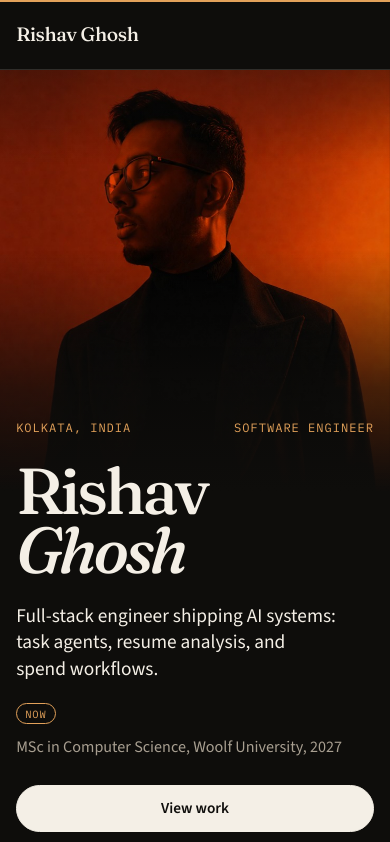
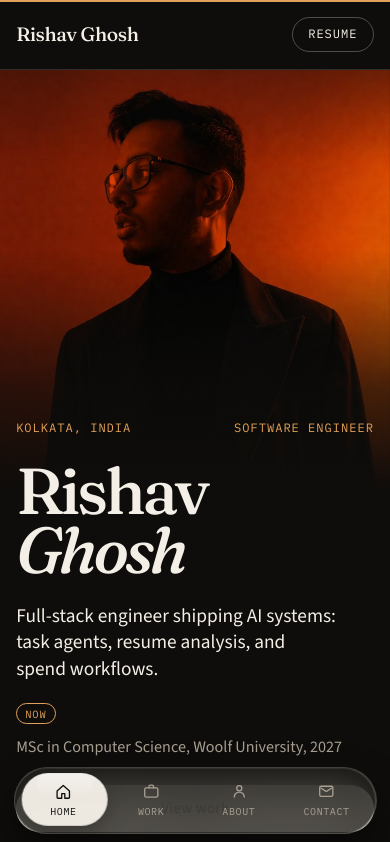
Before and after one commit to RishavGhosh7/Final-Portfolio, a React (Vite) app: page / in a window 390 px wide. Shown: the top 842 px of the page. Built offline with nearby package versions, Linux system fonts and the light colour scheme.

Commit message:
Add iOS-style liquid bottom dock for mobile
Co-authored-by: Cursor <cursoragent@cursor.com>

```diff
--- a/src/components/Nav.jsx
+++ b/src/components/Nav.jsx
@@ -1,14 +1,49 @@
-import { AnimatePresence, LayoutGroup, motion, useReducedMotion } from "framer-motion";
-import { useEffect, useLayoutEffect, useRef, useState } from "react";
+import { LayoutGroup, motion, useReducedMotion } from "framer-motion";
+import { useLayoutEffect, useRef, useState } from "react";
 import { Link, NavLink, useLocation } from "react-router";
 import { profile } from "../data/profile.js";
-import { ease } from "./motion.js";
 
 const links = [
-  { to: "/", label: "Home", end: true },
-  { to: "/projects", label: "Work" },
-  { to: "/about", label: "About" },
-  { to: "/contact", label: "Contact" },
+  {
+    to: "/",
+    label: "Home",
+    end: true,
+    icon: (
+      <svg viewBox="0 0 24 24" aria-hidden="true">
+        <path d="M4 11.5 12 4.5l8 7V20a1 1 0 0 1-1 1h-5v-6H10v6H5a1 1 0 0 1-1-1z" />
+      </svg>
+    ),
+  },
+  {
+    to: "/projects",
+    label: "Work",
+    icon: (
+      <svg viewBox="0 0 24 24" aria-hidden="true">
+        <rect x="3.5" y="7.5" width="17" height="12" rx="2" />
+        <path d="M9 7.5V6a2 2 0 0 1 2-2h2a2 2 0 0 1 2 2v1.5" />
+      </svg>
+    ),
+  },
+  {
+    to: "/about",
+    label: "About",
+    icon: (
+      <svg viewBox="0 0 24 24" aria-hidden="true">
+        <circle cx="12" cy="8" r="3.25" />
+        <path d="M5.5 19.5a6.5 6.5 0 0 1 13 0" />
+      </svg>
+    ),
+  },
+  {
+    to: "/contact",
+    label: "Contact",
+    icon: (
+      <svg viewBox="0 0 24 24" aria-hidden="true">
+        <rect x="3.5" y="5.5" width="17" height="13" rx="2" />
+        <path d="m5.5 8 5.7 3.8a1.5 1.5 0 0 0 1.6 0L18.5 8" />
+      </svg>
+    ),
+  },
 ];
 
 const liquidSpring = { type: "spring", stiffness: 380, damping: 28, mass: 0.7 };
@@ -18,7 +53,7 @@ function isActivePath(pathname, link) {
   return pathname === link.to || pathname.startsWith(`${link.to}/`);
 }
 
-function LiquidNav({ pathname }) {
+function LiquidSwitcher({ pathname, className, ariaLabel, showIcons = false, enableHover = true }) {
   const reduceMotion = useReducedMotion();
   const trackRef = useRef(null);
   const itemRefs = useRef([]);
@@ -29,7 +64,7 @@ function LiquidNav({ pathname }) {
     0,
     links.findIndex((link) => isActivePath(pathname, link)),
   );
-  const targetIndex = hoverIndex ?? activeIndex;
+  const targetIndex = enableHover ? (hoverIndex ?? activeIndex) : activeIndex;
 
   useLayoutEffect(() => {
     const track = trackRef.current;
@@ -49,14 +84,14 @@ function LiquidNav({ pathname }) {
     update();
     window.addEventListener("resize", update);
     return () => window.removeEventListener("resize", update);
-  }, [targetIndex, pathname]);
+  }, [targetIndex, pathname, showIcons]);
 
   return (
     <nav
-      className="nav-desktop"
-      aria-label="Primary"
+      className={className}
+      aria-label={ariaLabel}
       ref={trackRef}
-      onMouseLeave={() => setHoverIndex(null)}
+      onMouseLeave={enableHover ? () => setHoverIndex(null) : undefined}
     >
       <div className="nav-switcher">
         <motion.span
@@ -69,7 +104,7 @@ function LiquidNav({ pathname }) {
                   x: pill.x,
                   width: pill.width,
                   opacity: 1,
-                  scaleY: hoverIndex !== null && hoverIndex !== activeIndex ? 0.92 : 1,
+                  scaleY: enableHover && hoverIndex !== null && hoverIndex !== activeIndex ? 0.92 : 1,
                 }
               : { opacity: 0 }
           }
@@ -89,121 +124,62 @@ function LiquidNav({ pathname }) {
               ref={(node) => {
                 itemRefs.current[index] = node;
               }}
-              onMouseEnter={() => setHoverIndex(index)}
-              onFocus={() => setHoverIndex(index)}
-              onBlur={() => setHoverIndex(null)}
+              onMouseEnter={enableHover ? () => setHoverIndex(index) : undefined}
+              onFocus={enableHover ? () => setHoverIndex(index) : undefined}
+              onBlur={enableHover ? () => setHoverIndex(null) : undefined}
             >
+              {showIcons ? <span className="nav-icon">{link.icon}</span> : null}
               <span className="nav-label">{link.label}</span>
             </NavLink>
           );
         })}
       </div>
-
-      <a className="nav-resume" href={profile.resume} download>
-        Resume
-      </a>
     </nav>
   );
 }
 
 export default function Nav() {
   const { pathname } = useLocation();
-  const [openOn, setOpenOn] = useState(null);
-  const open = openOn === pathname;
-  const setOpen = (value) => setOpenOn(value ? pathname : null);
-
-  useEffect(() => {
-    if (!open) return undefined;
-    const onKey = (event) => {
-      if (event.key === "Escape") setOpenOn(null);
-    };
-    document.body.style.overflow = "hidden";
-    window.addEventListener("keydown", onKey);
-    return () => {
-      document.body.style.overflow = "";
-      window.removeEventListener("keydown", onKey);
-    };
-  }, [open]);
 
   return (
+    <>
       <header className="nav">
         <div className="wrap nav-inner">
           <Link className="wordmark" to="/">
             Rishav Ghosh
           </Link>
 
-        <LayoutGroup>
-          <LiquidNav pathname={pathname} />
+          <LayoutGroup id="desktop-nav">
+            <div className="nav-desktop-wrap">
+              <LiquidSwitcher
+                pathname={pathname}
+                className="nav-desktop"
+                ariaLabel="Primary"
+                enableHover
+              />
+              <a className="nav-resume" href={profile.resume} download>
+                Resume
+              </a>
+            </div>
           </LayoutGroup>
 
-        <button
-          type="button"
-          className="menu-toggle"
-          aria-expanded={open}
-          aria-controls="mobile-menu"
-          onClick={() => setOpen(!open)}
-        >
-          <span className="sr-only">{open ? "Close menu" : "Open menu"}</span>
-          <motion.span
-            className="bar"
-            animate={open ? { rotate: 45, y: 4 } : { rotate: 0, y: 0 }}
-            transition={{ duration: 0.3, ease }}
+          <a className="nav-resume nav-resume-mobile" href={profile.resume} download>
+            Resume
+          </a>
+        </div>
+      </header>
+
+      <LayoutGroup id="mobile-nav">
+        <div className="nav-dock">
+          <LiquidSwitcher
+            pathname={pathname}
+            className="nav-mobile"
+            ariaLabel="Primary"
+            showIcons
+            enableHover={false}
           />
-          <motion.span
-            className="bar"
-            animate={open ? { rotate: -45, y: -4 } : { rotate: 0, y: 0 }}
-            transition={{ duration: 0.3, ease }}
-          />
-        </button>
         </div>
-
-      <AnimatePresence>
-        {open ? (
-          <motion.nav
-            id="mobile-menu"
-            className="mobile-menu"
-            aria-label="Mobile"
-            initial={{ clipPath: "inset(0 0 100% 0)" }}
-            animate={{ clipPath: "inset(0 0 0% 0)" }}
-            exit={{ clipPath: "inset(0 0 100% 0)" }}
-            transition={{ duration: 0.5, ease }}
-          >
-            <motion.ul
-              className="wrap"
-              initial="hidden"
-              animate="show"
-              variants={{ hidden: {}, show: { transition: { staggerChildren: 0.06, delayChildren: 0.15 } } }}
-            >
-              {links.map((link, i) => (
-                <motion.li
-                  key={link.to}
-                  variants={{
-                    hidden: { opacity: 0, y: 24 },
-                    show: { opacity: 1, y: 0, transition: { duration: 0.5, ease } },
-                  }}
-                >
-                  <NavLink to={link.to} end={link.end} className="mobile-link">
-                    <span>0{i + 1}</span>
-                    {link.label}
-                  </NavLink>
-                </motion.li>
-              ))}
-              <motion.li
-                className="mobile-extra"
-                variants={{
-                  hidden: { opacity: 0 },
-                  show: { opacity: 1, transition: { duration: 0.5, ease } },
-                }}
-              >
-                <a href={profile.resume} download>
-                  Download resume
-                </a>
-                <a href={`mailto:${profile.email}`}>{profile.email}</a>
-              </motion.li>
-            </motion.ul>
-          </motion.nav>
-        ) : null}
-      </AnimatePresence>
-    </header>
+      </LayoutGroup>
+    </>
   );
 }
--- a/src/index.css
+++ b/src/index.css
@@ -166,10 +166,14 @@ svg {
   white-space: nowrap;
 }
 
-.nav-desktop {
+.nav-desktop-wrap {
   display: flex;
   align-items: center;
   gap: 0.75rem;
+}
+
+.nav-desktop {
+  display: block;
 }
 
 .nav-switcher {
@@ -218,6 +222,10 @@ svg {
 .nav-link {
   position: relative;
   z-index: 1;
+  display: inline-flex;
+  align-items: center;
+  justify-content: center;
+  gap: 0.35rem;
   padding: 0.5rem 0.95rem;
   color: var(--muted);
   font-family: var(--mono);
@@ -237,8 +245,24 @@ svg {
   z-index: 1;
 }
 
+.nav-icon {
+  display: none;
+  width: 1.15rem;
+  height: 1.15rem;
+}
+
+.nav-icon svg {
+  display: block;
+  width: 100%;
+  height: 100%;
+  fill: none;
+  stroke: currentColor;
+  stroke-width: 1.7;
+  stroke-linecap: round;
+  stroke-linejoin: round;
+}
+
 .nav-resume {
-  margin-left: 0.75rem;
   padding: 0.45rem 0.95rem;
   border: 1px solid var(--line-strong);
   border-radius: 999px;
@@ -250,76 +274,9 @@ svg {
   transition: border-color 0.2s, color 0.2s;
 }
 
-.menu-toggle {
-  position: relative;
-  z-index: 2;
+.nav-resume-mobile,
+.nav-dock {
   display: none;
-  flex-direction: column;
-  justify-content: center;
-  gap: 6px;
-  width: 2.75rem;
-  height: 2.75rem;
-  margin-right: -0.5rem;
-  padding: 0 0.6rem;
-  border: 0;
-  background: transparent;
-  color: var(--ink);
-  cursor: pointer;
-}
-
-.menu-toggle .bar {
-  display: block;
-  height: 1.5px;
-  background: currentColor;
-}
-
-.mobile-menu {
-  position: fixed;
-  inset: 0;
-  z-index: 1;
-  display: flex;
-  align-items: flex-end;
-  padding: calc(var(--nav-h) + 2rem) 0 max(2.5rem, env(safe-area-inset-bottom));
-  background: var(--bg);
-  overflow-y: auto;
-}
-
-.mobile-menu ul {
-  display: grid;
-  gap: 0.25rem;
-}
-
-.mobile-link {
-  display: flex;
-  align-items: baseline;
-  gap: 1rem;
-  padding: 0.35rem 0;
-  font-family: var(--serif);
-  font-size: clamp(2.5rem, 12vw, 4.5rem);
-  line-height: 1.05;
-  letter-spacing: -0.04em;
-  text-decoration: none;
-}
-
-.mobile-link span {
-  color: var(--accent);
-  font-family: var(--mono);
-  font-size: 0.75rem;
-  letter-spacing: 0.08em;
-}
-
-.mobile-link[aria-current="page"] {
-  color: var(--accent);
-}
-
-.mobile-extra {
-  display: flex;
-  flex-wrap: wrap;
-  gap: 0.75rem 1.5rem;
-  margin-top: 2rem;
-  padding-top: 1.5rem;
-  border-top: 1px solid var(--line);
-  color: var(--muted);
 }
 
 /* Shared */
@@ -1306,12 +1263,90 @@ h2 {
 /* Mobile */
 
 @media (max-width: 759px) {
-  .nav-desktop {
+  :root {
+    --dock-h: calc(5.5rem + env(safe-area-inset-bottom, 0px));
+  }
+
+  html {
+    scroll-padding-bottom: calc(var(--dock-h) + 1rem);
+  }
+
+  body {
+    padding-bottom: var(--dock-h);
+  }
+
+  .page {
+    padding-bottom: calc(var(--space-section) + 1rem);
+  }
+
+  .nav-desktop-wrap {
     display: none;
   }
 
-  .menu-toggle {
+  .nav-resume-mobile {
+    display: inline-flex;
+  }
+
+  .nav-dock {
+    position: fixed;
+    z-index: 60;
+    left: 0;
+    right: 0;
+    bottom: 0;
     display: flex;
+    justify-content: center;
+    padding: 0.65rem max(0.85rem, env(safe-area-inset-left)) max(0.65rem, env(safe-area-inset-bottom))
+      max(0.85rem, env(safe-area-inset-right));
+    pointer-events: none;
+  }
+
+  .nav-mobile {
+    width: min(28rem, 100%);
+    pointer-events: auto;
+  }
+
+  .nav-mobile .nav-switcher {
+    width: 100%;
+    justify-content: space-between;
+    gap: 0.1rem;
+    padding: 0.35rem;
+    border-color: rgba(244, 239, 230, 0.16);
+    background: rgba(22, 20, 17, 0.72);
+    box-shadow:
+      inset 0 1px 0 rgba(255, 255, 255, 0.08),
+      0 18px 40px rgba(0, 0, 0, 0.45);
+    backdrop-filter: blur(22px) saturate(1.35);
+    -webkit-backdrop-filter: blur(22px) saturate(1.35);
+  }
+
+  .nav-mobile .nav-liquid {
+    top: 0.35rem;
+    height: calc(100% - 0.7rem);
+    background:
+      linear-gradient(180deg, rgba(255, 255, 255, 0.28), transparent 45%),
+      rgba(244, 239, 230, 0.96);
+  }
+
+  .nav-mobile .nav-link {
+    flex: 1 1 0;
+    flex-direction: column;
+    gap: 0.2rem;
+    min-width: 0;
+    padding: 0.55rem 0.35rem 0.45rem;
+    font-size: 0.62rem;
+    letter-spacing: 0.06em;
+  }
+
+  .nav-mobile .nav-icon {
+    display: block;
+  }
+
+  .nav-mobile .nav-link-lit {
+    color: var(--bg);
+  }
+
+  .footer {
+    padding-bottom: max(2rem, env(safe-area-inset-bottom));
   }
 
   .project-row-inner {
@@ -1356,12 +1391,12 @@ h2 {
 
 /* Short landscape phones */
 
-@media (max-height: 520px) and (orientation: landscape) {
-  .mobile-menu {
-    align-items: flex-start;
+@media (max-width: 759px) and (max-height: 520px) and (orientation: landscape) {
+  .nav-mobile .nav-label {
+    display: none;
   }
 
-  .mobile-link {
-    font-size: 2rem;
+  .nav-mobile .nav-link {
+    padding: 0.55rem 0.35rem;
   }
 }
```
Lines whose indentation alone changed are shown as unchanged.
